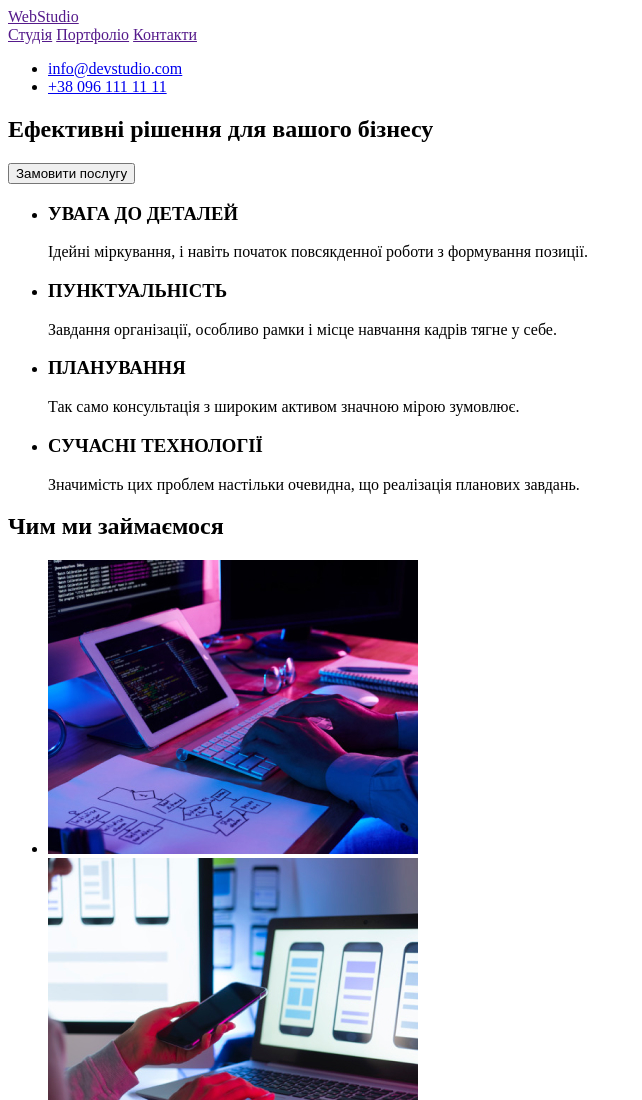
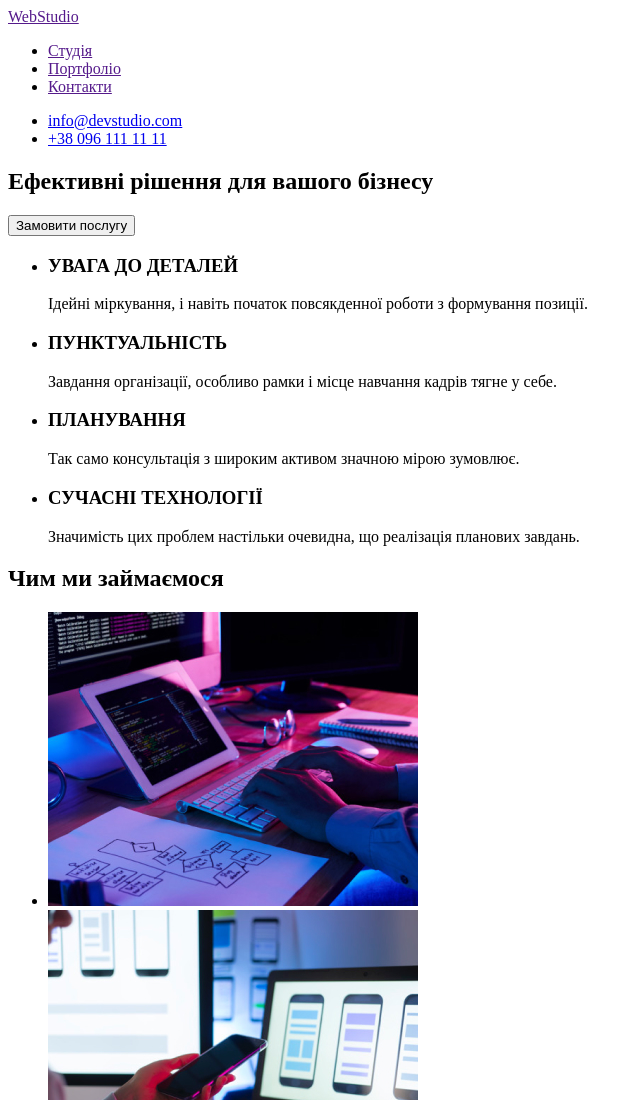
Before and after one commit to VronaV/goit-markup-hw-01, a plain HTML site: page index.html in a window 1280 px wide. Shown: the top 1100 px of the page, without its empty margins (0-642 px from the left). Drawn offline with Linux system fonts and the light colour scheme.

Commit message:
Update list and index

```diff
--- a/index.html
+++ b/index.html
@@ -13,9 +13,11 @@
     <header>
       <a href="">WebStudio</a>
       <nav>
-        <a href="">Студія</a>
-        <a href="">Портфоліо</a>
-        <a href="">Контакти</a>
+        <ul>
+          <li><a href="">Студія</a></li>
+          <li><a href="">Портфоліо</a></li>
+          <li><a href="">Контакти</a></li>
+        </ul>
       </nav>
       <ul>
         <li><a href="mailto:info@devstudio.com">info@devstudio.com</a></li>
@@ -69,9 +71,7 @@
         <h2>Чим ми займаємося</h2>
         <ul>
           <li>
-            <img src="./images/img10.jpg"
-            alt="Написання коду"
-            width="370" />
+            <img src="./images/img10.jpg" alt="Написання коду" width="370" />
           </li>
           <li>
             <img
@@ -95,9 +95,7 @@
         <h2>Наша команда</h2>
         <ul>
           <li>
-            <img src="./images/img.jpg"
-            alt="чоловік в окулярах"
-            width="270" />
+            <img src="./images/img.jpg" alt="чоловік в окулярах" width="270" />
             <h3>Ігор Дем'яненко</h3>
             <p>Product Designer</p>
           </li>
@@ -106,15 +104,14 @@
             <img
               src="./images/img-2.jpg"
               alt="Блондинка в окулярах "
-              width="270"/>
+              width="270"
+            />
             <h3>Ольга Рєпіна</h3>
             <p>Frontend Developer</p>
           </li>
 
           <li>
-            <img src="./images/img-3.jpg"
-            alt="чоловік з бородою"
-            width="270" />
+            <img src="./images/img-3.jpg" alt="чоловік з бородою" width="270" />
             <h3>Микола Тарасов</h3>
             <p>Marketing</p>
           </li>
@@ -123,7 +120,8 @@
             <img
               src="./images/img-4.jpg"
               alt="чоловік в окулярах з бородою"
-              width="270"/>
+              width="270"
+            />
             <h3>Михайло Єрмаков</h3>
             <p>UI Designer</p>
           </li>
@@ -133,7 +131,7 @@
 
     <footer>
       <!--Підвал сторінки-->
-      <a href="http://127.0.0.1:5500/index.html">WebStudio</a>
+      <a href="./index.html">WebStudio</a>
       <address>м. Київ, пр-т Лесі Українки, 26</address>
 
       <ul>
```
